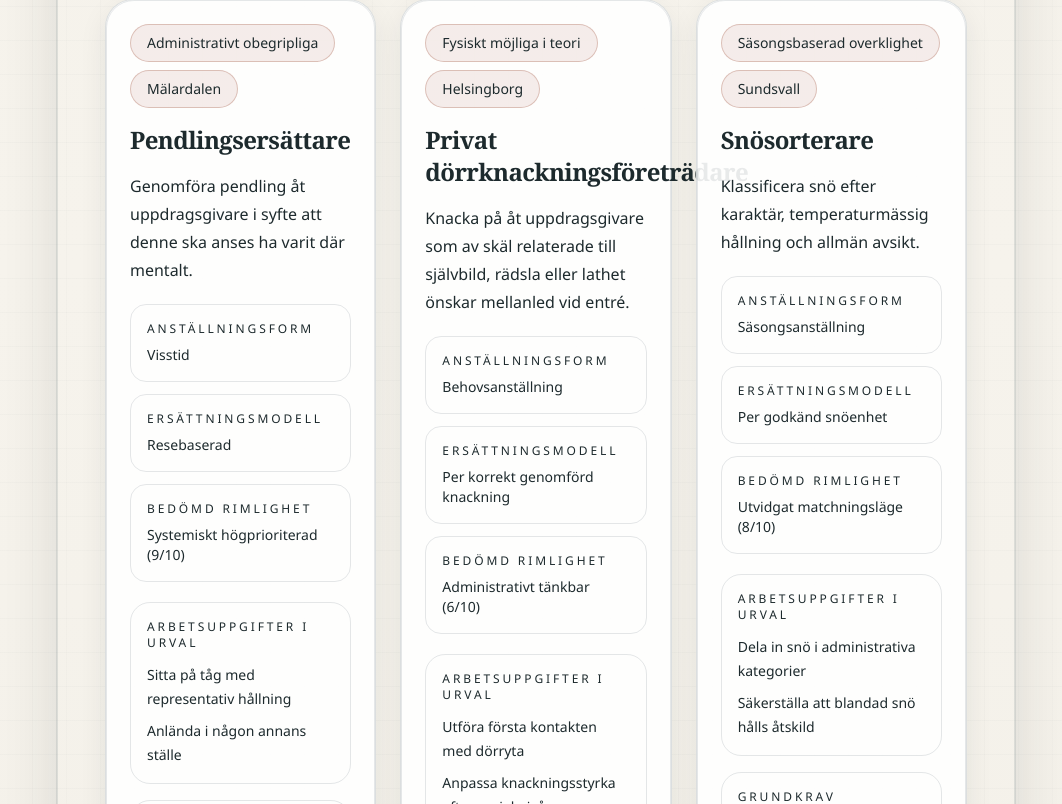
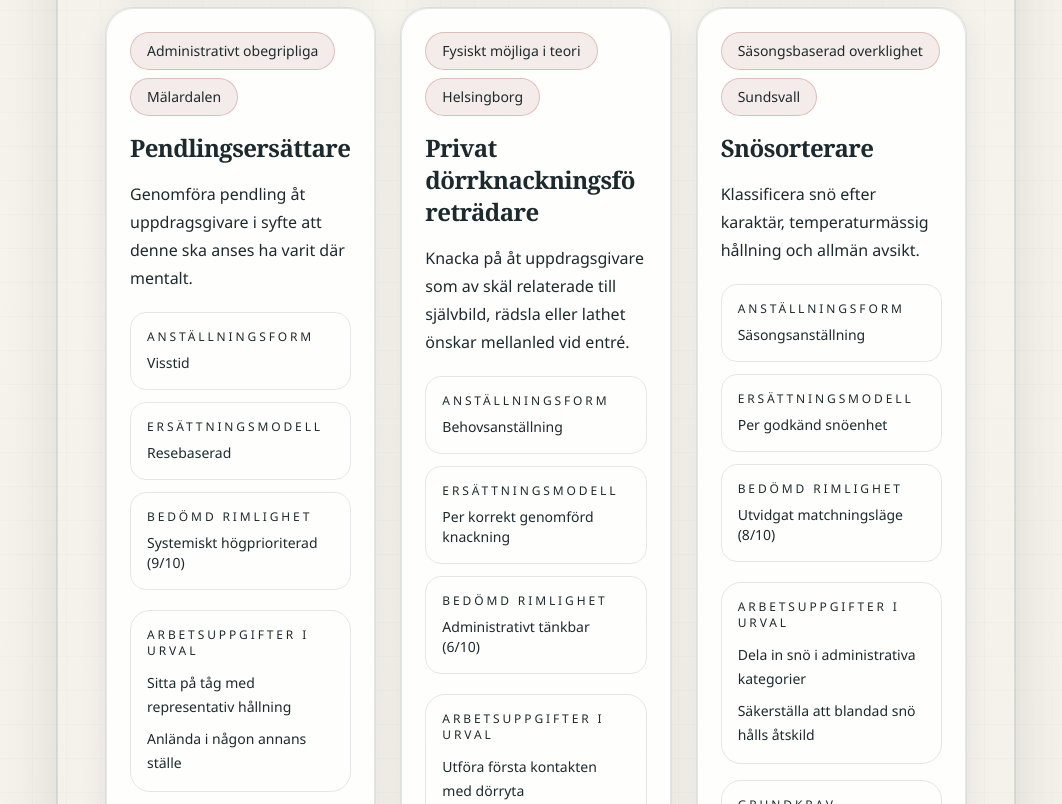
Before and after one commit to uppsala018/fornedringskassan, a Next.js app: page /normalt-forekommande-arbeten in a window 1280 px wide. Shown: the part 2616-3420 px from the top of the page, without its empty margins (104-1166 px from the left). Built offline with nearby package versions, Linux system fonts and the light colour scheme.

Commit message:
Wrap long job titles in normal work cards

```diff
--- a/components/normalt-forekommande-arbeten.tsx
+++ b/components/normalt-forekommande-arbeten.tsx
@@ -34,6 +34,25 @@ function absurdityLabel(level: number) {
 function pickOutcome(job: JobRecord) {
   const outcomePool = [...job.applyOutcomes, ...globalApplyOutcomes];
   return outcomePool[Math.floor(Math.random() * outcomePool.length)];
+}
+
+const wrappedJobTitles: Record<string, string> = {
+  "Vindparkeringsassistent": "Vindparkerings\nassistent",
+  "Symbolisk projektmedarbetare": "Symbolisk\nprojektmedarbetare",
+  "Existentiell lagerinventerare": "Existentiell\nlagerinventerare",
+  "Biträdande tomhetskonsult": "Biträdande\ntomhetskonsult",
+  "Dörröppnare med utökad serviceprofil": "Dörröppnare med\nutökad serviceprofil",
+  "Handväskebärare åt samhällsviktig person": "Handväskebärare åt\nsamhällsviktig person",
+  "Särskild handläggare för normalt förekommande arbete":
+    "Särskild handläggare\nför normalt förekommande arbete",
+  "Privat dörrknackningsföreträdare": "Privat\ndörrknackningsföreträdare",
+  "Förvarningsmottagare av obehagliga besked": "Förvarningsmottagare\nav obehagliga besked",
+  "Ansiktsuttrycksjusterare inför pressbild": "Ansiktsuttrycksjusterare\ninför pressbild",
+  "Personlig skobytarkoordinator": "Personlig\nskobytarkoordinator",
+};
+
+function formatJobTitle(title: string) {
+  return wrappedJobTitles[title] ?? title;
 }
 
 export function NormaltForekommandeArbetenPage() {
@@ -147,28 +166,28 @@ export function NormaltForekommandeArbetenPage() {
             </div>
 
             <h3 className="mt-4 text-balance font-display text-2xl font-semibold tracking-tight text-ink">
-              {job.title}
+              <span className="whitespace-pre-line break-words">{formatJobTitle(job.title)}</span>
             </h3>
-            <p className="mt-4 text-base leading-7 text-ink/76">{job.description}</p>
+            <p className="mt-4 break-words text-base leading-7 text-ink/76">{job.description}</p>
 
             <dl className="mt-5 grid gap-3">
               <div className="rounded-2xl border border-steel/15 bg-paper/88 p-4">
                 <dt className="text-xs uppercase tracking-[0.24em] text-ink/72">
                   Anställningsform
                 </dt>
-                <dd className="mt-2 text-sm font-medium text-ink">{job.employmentType}</dd>
+                <dd className="mt-2 break-words text-sm font-medium text-ink">{job.employmentType}</dd>
               </div>
               <div className="rounded-2xl border border-steel/15 bg-paper/88 p-4">
                 <dt className="text-xs uppercase tracking-[0.24em] text-ink/72">
                   Ersättningsmodell
                 </dt>
-                <dd className="mt-2 text-sm font-medium text-ink">{job.compensation}</dd>
+                <dd className="mt-2 break-words text-sm font-medium text-ink">{job.compensation}</dd>
               </div>
               <div className="rounded-2xl border border-steel/15 bg-paper/88 p-4">
                 <dt className="text-xs uppercase tracking-[0.24em] text-ink/72">
                   Bedömd rimlighet
                 </dt>
-                <dd className="mt-2 text-sm font-medium text-ink">
+                <dd className="mt-2 break-words text-sm font-medium text-ink">
                   {absurdityLabel(job.absurdityLevel)} ({job.absurdityLevel}/10)
                 </dd>
               </div>
@@ -181,7 +200,9 @@ export function NormaltForekommandeArbetenPage() {
                 </p>
                 <ul className="mt-3 space-y-2 text-sm leading-6 text-ink/76">
                   {job.duties.slice(0, 2).map((duty) => (
-                    <li key={duty}>{duty}</li>
+                    <li key={duty} className="break-words">
+                      {duty}
+                    </li>
                   ))}
                 </ul>
               </div>
@@ -190,7 +211,9 @@ export function NormaltForekommandeArbetenPage() {
                 <p className="text-xs uppercase tracking-[0.24em] text-ink/72">Grundkrav</p>
                 <ul className="mt-3 space-y-2 text-sm leading-6 text-ink/76">
                   {job.requirements.slice(0, 2).map((requirement) => (
-                    <li key={requirement}>{requirement}</li>
+                    <li key={requirement} className="break-words">
+                      {requirement}
+                    </li>
                   ))}
                 </ul>
               </div>
```
